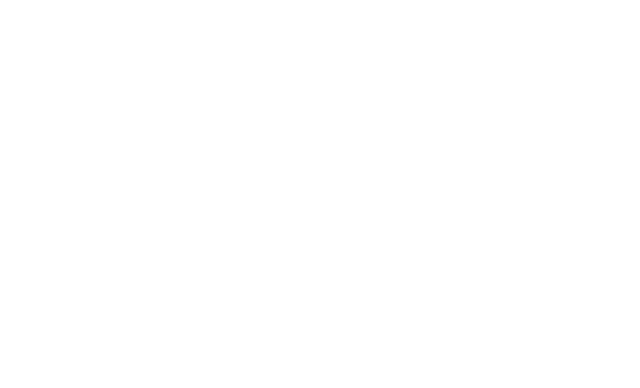
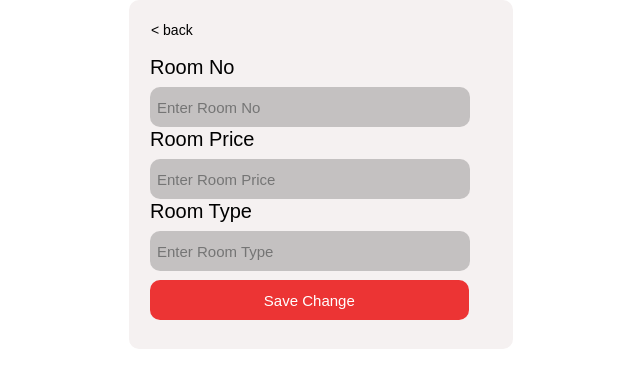
Before and after one commit to iamneo-production/04ce0a0f-3990-44c2-8a4b-dd93d4d5affe, a React (Create React App) app in the folder reactapp/: page /admin/editRoom/1 in a window 1280 px wide. Shown: the top 388 px of the page, without its empty margins (319-959 px from the left). Built offline with nearby package versions, Linux system fonts and the light colour scheme; no server answers.

Commit message:
admin edit room

```diff
--- a/reactapp/src/AdminEditRoom.js
+++ b/reactapp/src/AdminEditRoom.js
@@ -1,23 +1,68 @@
-import React from 'react';
+import React, {useEffect, useState} from 'react';
 import './AdminEditRoom.css';
-function AdminEditRoom(){
+import {withRouter} from 'react-router-dom';
+import axios from 'axios';
+import { useHistory } from 'react-router-dom';
+
+function AdminEditRoom(props){
+    // props.match.params.roomId
+    const [room,setRoom]=useState();
+    const [roomNo,setRoomNo]=useState("");
+    const [price,setPrice]=useState("");
+    const [type,setType]=useState("");
+    const baseURL = localStorage.getItem("baseURL");
+    const history = useHistory();
+    // onChange={(e)=>{setEmail(e.target.value)}}
+
+    useEffect(()=>{
+        console.log(props);
+        axios.get(baseURL+'/admin/getroom?id='+props.match.params.roomId)
+        .then(response => {
+            setRoom(response.data);
+            setPrice(response.data.price);
+            setRoomNo(response.data.roomNo);
+            setType(response.data.type);
+
+        })
+        .catch(error => {
+            console.log('There was an error!', error);
+        });
+      },[])
+
+    function goToDashboard(){
+        history.push('/admin/dashboard')
+    }
+    function saveChanges(){
+        let data = {"id":props.match.params.roomId, "roomNo":roomNo,"type":type, "price":price};
+        axios.post(baseURL+'/admin/editRoom',data)
+        .then(response => {
+            console.log(response.data);
+            history.push("/admin/dashboard");
+        })
+        .catch(error => {
+            console.log('There was an error!', error);
+        });
+    }
+
     return(
-        <div className="editRoomBox">
+        <center>
+        <div className="editRoomBox" id="editRoomBox">
             <form className="edit">
             <table className="t" align="center"  width="30%" bgcolor="#F5F1F1" cellSpacing="20">
                 <table width="40%" cellSpacing="1">
-                 <tr> <input className="back"  type="button" value="< back"/><br/></tr>
-                 <tr><br/><label className="rno">Room No</label><br/><input className="roomNo" placeholder="Enter Room No" type="text"/><br/></tr>
-                 <tr><br/><br/><label className="rp">Room Price</label><br/><input className="roomPrice" placeholder="Enter Room Price" type="text"/><br/></tr>
-                 <tr><br/><br/><label className="rt">Room Type</label><br/><input className="roomType" placeholder="Enter Room Type" type="text"/><br/></tr>
+                 <tr> <input className="back"  type="button" onClick={goToDashboard} value="< back"/><br/></tr>
+                 <tr><br/><label className="rno">Room No</label><br/><input className="roomNo" id="roomNo" placeholder="Enter Room No" value={roomNo} onChange={(e)=>{setRoomNo(e.target.value)}} type="text"/><br/></tr>
+                 <tr><br/><br/><label className="rp">Room Price</label><br/><input className="roomPrice" id="roomPrice" placeholder="Enter Room Price" value={price} onChange={(e)=>{setPrice(e.target.value)}} type="text"/><br/></tr>
+                 <tr><br/><br/><label className="rt">Room Type</label><br/><input className="roomType" id="roomType" placeholder="Enter Room Type" value={type} onChange={(e)=>{setType(e.target.value)}} type="text"/><br/></tr>
                  <br/><br/>
-                      <input className="editRoomButton"  type="button" value="Save Change"/>
+                      <input onClick={saveChanges} className="editRoomButton"  id="editRoomButton" type="button" value="Save Change"/>
                 </table>
              </table>
             </form>
         </div>
+        </center>
     );
 
 }
 
-export default AdminEditRoom;
+export default withRouter(AdminEditRoom);
--- a/reactapp/src/App.js
+++ b/reactapp/src/App.js
@@ -17,6 +17,7 @@
 import AdminProfile from './AdminProfile';
 import AdminDashboard from './AdminDashboard';
 import AdminDash from './AdminDash';
+import AdminEditRoom from './AdminEditRoom';
 import React from 'react'
 
 function App() {
@@ -73,7 +74,7 @@
 
       </Route>
       <Route path="/admin/editRoom/:roomId">
-
+         <AdminEditRoom/>
       </Route>
       <Route path="/admin/bookings/:adminId">
 
--- a/reactapp/src/Room.js
+++ b/reactapp/src/Room.js
@@ -1,8 +1,11 @@
 import React from 'react';
 import './Room.css';
+import { useHistory } from 'react-router-dom';
 function Room(props){
+    const history = useHistory();
     function editClicked(){
         console.log("edit");
+        history.push('/admin/editRoom/'+props.room.id)
     }
     function deleteClicked(){
         console.log("delete");
--- a/reactapp/src/UserHotelBooking.js
+++ b/reactapp/src/UserHotelBooking.js
@@ -8,7 +8,7 @@
     const baseURL = localStorage.getItem("baseURL");
 
     useEffect(()=>{
-        axios.post(baseURL+'/user/bookings/'+props.match.params.id)
+        axios.post(baseURL+'/admin/editRoom/'+props.match.params.id)
         .then(response => {
             setBookings(response.data)
         })
```
Also changed, not shown: 2 other files (tests, documents, lock files or other folders).
